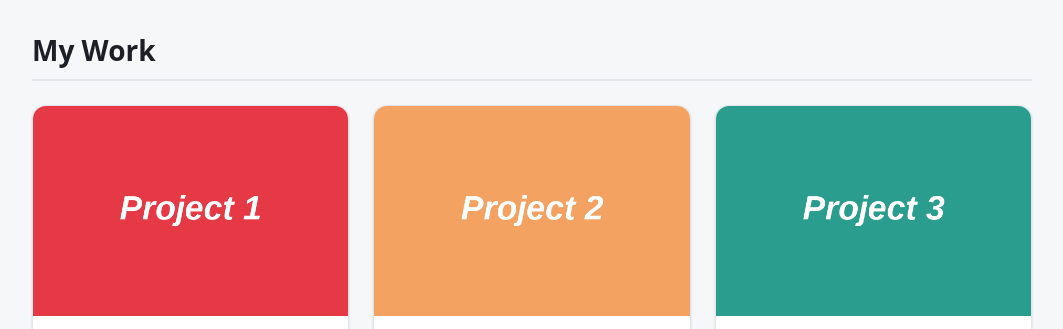
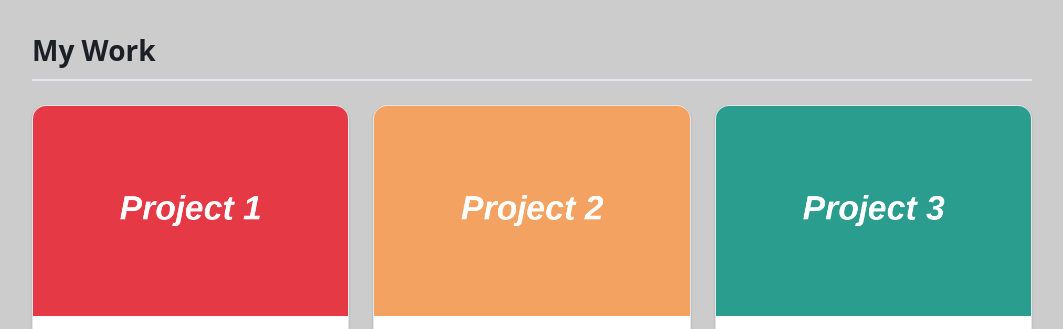
Before and after one commit to Zulu0824/Homepage, a website built with webpack: page src/template.html in a window 1280 px wide. Shown: the part 483-812 px from the top of the page, without its empty margins (108-1171 px from the left). Built offline with nearby package versions, Linux system fonts and the light colour scheme.

Commit message:
fix: minor style changes

```diff
--- a/src/style.css
+++ b/src/style.css
@@ -27,7 +27,7 @@ body {
   min-height: 100vh;
   font-family: var(--font);
   color: var(--text);
-  background: var(--bg);
+  background: rgb(204, 204, 204);
   line-height: 1.5;
 }
 
```
